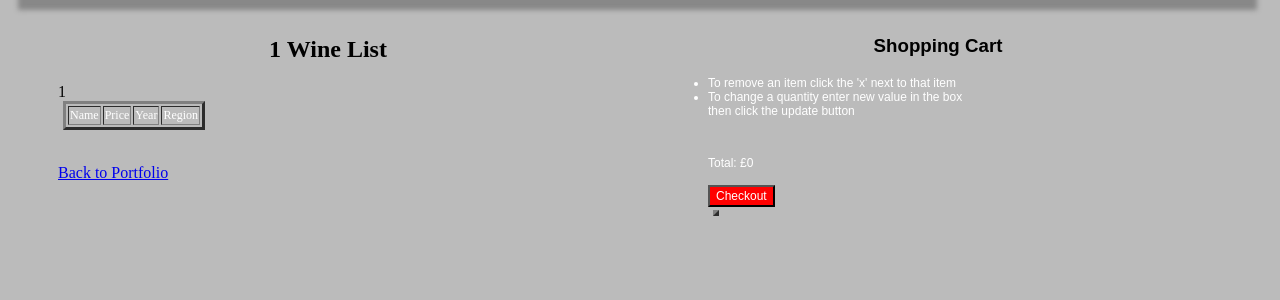
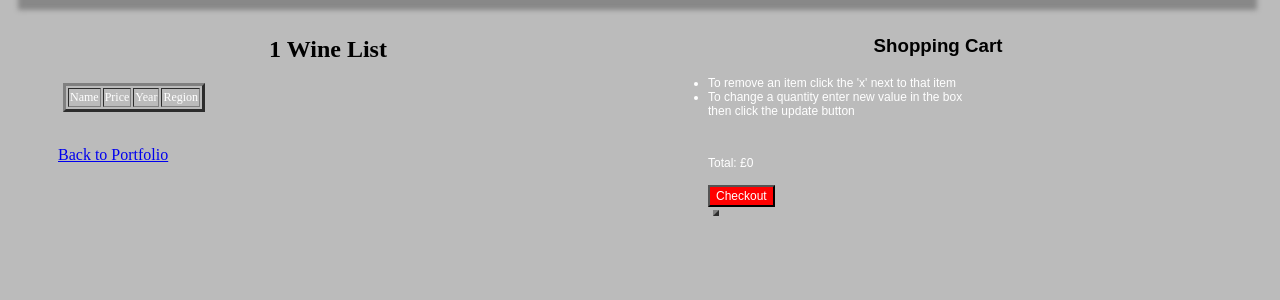
Before and after one commit to declanw91/test-site, a PHP site: page /WineStore/index.php in a window 1280 px wide. Shown: the part 94-394 px from the top of the page. Run offline with PHP 8.4, Linux system fonts and the light colour scheme; the visitor is signed in with stand-in values (Sample User, id 1); data that the repository does not hold is empty; a stand-in replaces the project's code that opens the database connection; some libraries are stand-ins or nearby versions.

Commit message:
removed debug line

```diff
--- a/WineStore/index.php
+++ b/WineStore/index.php
@@ -39,7 +39,6 @@
                         //Make a database search by creating a database object and preparing a select statement and then entering the user's selected colour into it. Then print the results
                         $i = 0;
                         echo '<h2 class="Title">' . $_SESSION['colour'] . ' Wine List</h2>'; //Print title
-                        echo $_SESSION['colour'];
                         $conn = new PDO("sqlsrv:server=".DB_HOST."; database =".DB_NAME, DB_USERNAME, DB_PASSWORD);
                         $conn->setAttribute( PDO::ATTR_ERRMODE, PDO::ERRMODE_EXCEPTION );
                         $stmt = $conn->prepare("SELECT Wines.Name, Wines.Year, Wines.Price, Regions.RegionName AS Regions FROM Wines, Regions WHERE Wines.Color= :r AND Regions.RegionId=Wines.RegionId"); //Prepare MySQL statement with placeholder
```
